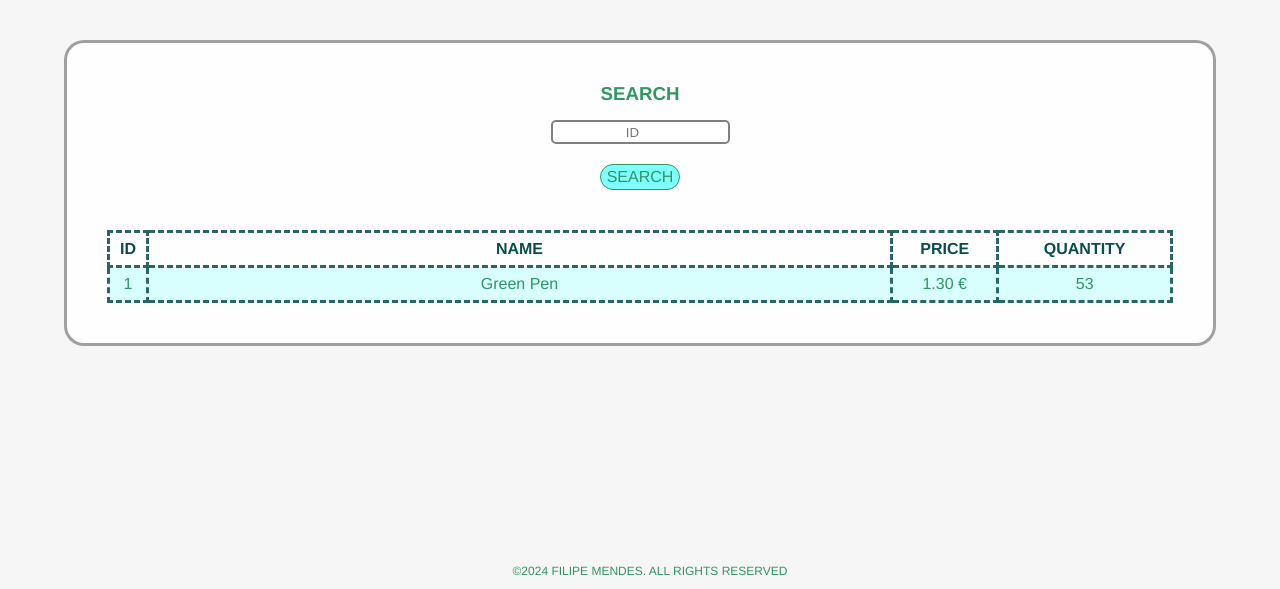
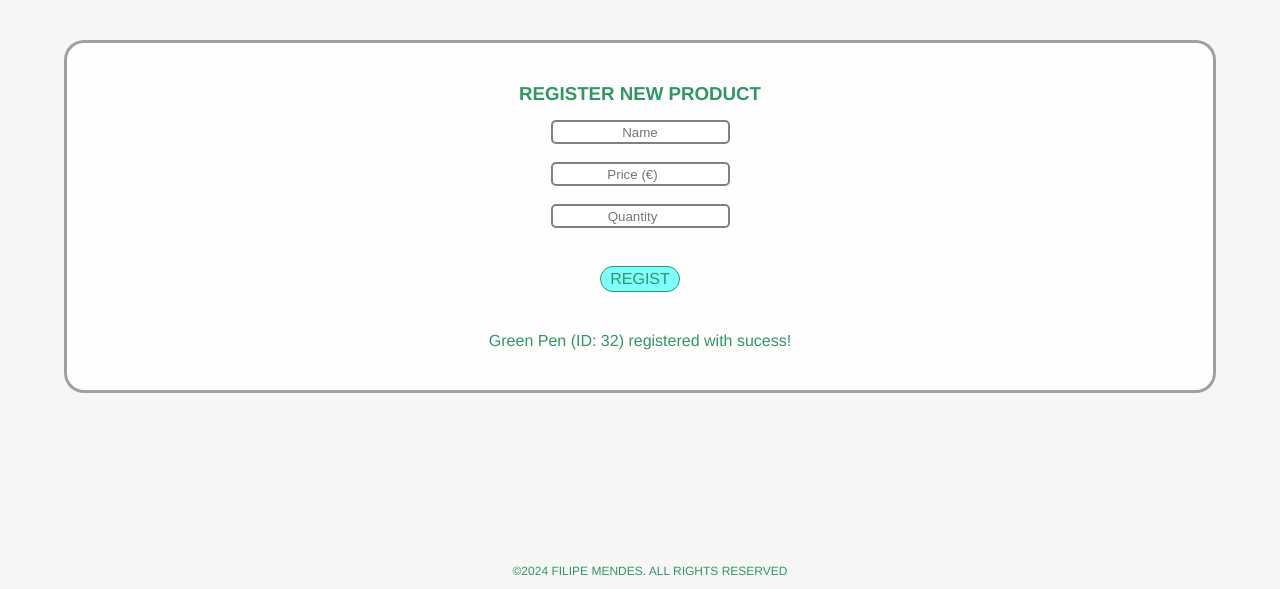
Before and after one commit to FMatiasMendes/Stock_Management_Site, a PHP site: page /registerProduct.php in a window 1280 px wide. Shown: the part 211-800 px from the top of the page. Run offline with PHP 8.4, Linux system fonts and the light colour scheme.

Commit message:
registerProduct html page done

```diff
--- a/registerProduct.php
+++ b/registerProduct.php
@@ -33,28 +33,20 @@
 		<main>
 		<!-- consider make the ascending/descending order with arrows on each column -->
 			<div class="outer-border">
-				<h3 class="page-titles">SEARCH</h3>
+				<h3 class="page-titles">REGISTER NEW PRODUCT</h3>
 				<form action="" class="search-form">
-					<input type="number" name="id" placeholder="ID">
-					<br>
-					<input type="submit" name="" value="SEARCH" class="list-button">
+					<input type="text" name="name" placeholder="Name"><br><br>
+					<input type="number" name="price" placeholder="Price (€)"><br><br>
+					<input type="number" name="quantity" placeholder="Quantity"><br><br>
+					<input type="submit" name="" value="REGIST" class="list-button">
 				</form>
+				<div>
+					<p class="product-registered-message">
+						Green Pen (ID: 32) registered with sucess!
+					</p>
+				</div>
+			</div>
 
-				<table>
-					<tr>
-						<th>ID</th>
-						<th class="name-column">NAME</th>
-						<th>PRICE</th>
-						<th>QUANTITY</th>
-					</tr>
-					<tr>
-						<td>1</td>
-						<td>Green Pen</td>
-						<td>1.30 €</td>
-						<td>53</td>
-					</tr>
-				</table>
-			</div>
 		</main>
 
 		<footer>
--- a/styles/style.css
+++ b/styles/style.css
@@ -154,12 +154,20 @@ tr:nth-child(even){
 	margin-top: 15px;
 }
 
-.search-form input[type="number"]{
+.search-form input[type="number"],
+.search-form input[type="text"]{
 	text-align: center;
 	border: 2px solid grey;
 	border-radius: 5px;
 	width: 175px;
 	height: 20px;
+}
+
+.product-registered-message{
+	font-family: var(--font-family);
+	color: var(--text-color);
+	text-align: center;
+	margin-top: 40px;
 }
 
 
```
